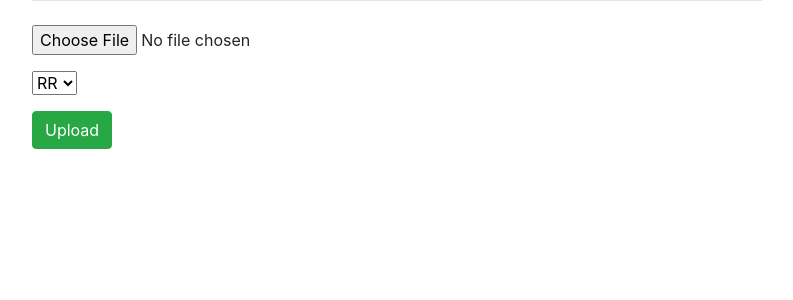
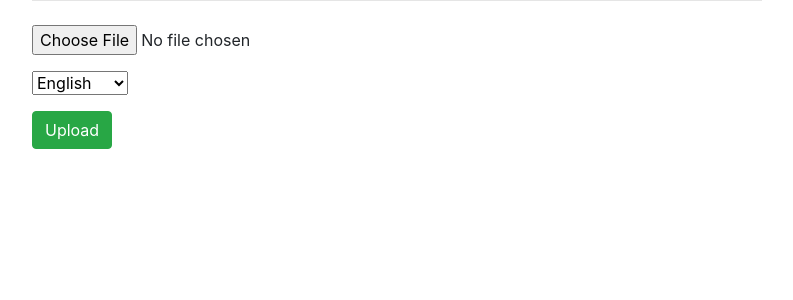
Before and after one commit to anvitgupta/text-recognition-translator, a Django app: template uploads/core/templates/core/simple_upload.html in a window 1280 px wide. Shown: the part 56-356 px from the top of the page, without its empty margins (243-1036 px from the left). Run offline with Django 3.2, Linux system fonts and the light colour scheme; the template is opened without the code that fills it, so the values that code supplies are empty; parts of the project's set-up code (start-up, migrations or seed data) failed here and were passed over; some libraries are stand-ins or nearby versions.

Commit message:
dropdown is set

```diff
--- a/uploads/core/templates/core/simple_upload.html
+++ b/uploads/core/templates/core/simple_upload.html
@@ -11,11 +11,12 @@
         {{ form|crispy }}
         <input type="file" name="myfile">
         <p></p>
-        <select name="txn" tabindex="3" id="txn" class="fixed" onfocus="highlightInput(this.id)" onblur="unhighlightInput(this.id)">
-          <option value="RR">RR</option>
-          <option value="CR">CR</option>
-          <option value="SR">SR</option>
-          <option value="OR">OR</option>
+        {{ form|crispy }}
+        <select name="language" id="language" onfocus="highlightInput(this.id)" onblur="unhighlightInput(this.id)">
+          <option value="eng">English</option>
+          <option value="spa">Spanish</option>
+          <option value="jpn">Japanese</option>
+          <option value="ara">Arabic</option>
       </select>
         <p></p>
         <p>
--- a/uploads/core/views.py
+++ b/uploads/core/views.py
@@ -13,6 +13,7 @@ def home(request):
     return render(request, 'core/home.html', { 'documents': documents })
 
 def simple_upload(request):
+
     imageprocessor = ImageProcessingHandler()
     soundconverter = ConversionHandler()
     translator = TranslationHandler()
```
